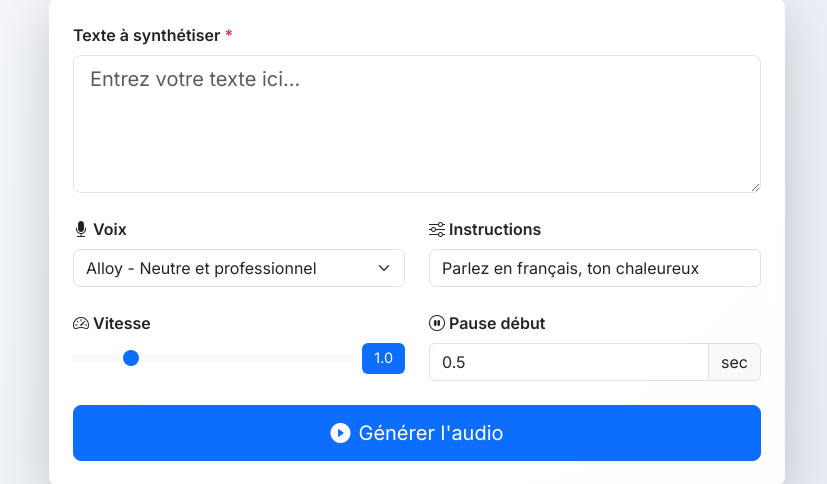
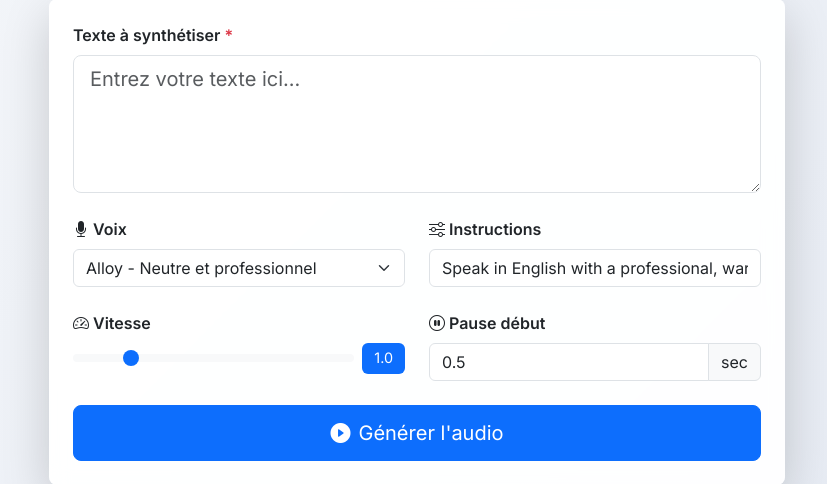
Before and after one commit to fmaitrot/TTS, a Flask app: page / in a window 1280 px wide. Shown: the part 164-648 px from the top of the page, without its empty margins (223-1050 px from the left). Run offline with Flask 3, Linux system fonts and the light colour scheme; some libraries are stand-ins or nearby versions.

Commit message:
update html

```diff
--- a/templates/index.html
+++ b/templates/index.html
@@ -57,7 +57,7 @@
                       <i class="bi bi-sliders me-1"></i>Instructions
                     </label>
                     <input type="text" id="instructions" class="form-control"
-                      value="Parlez en français, ton chaleureux">
+                      value="Speak in English with a professional, warm and caring tone. Maintain a moderate pace with clear enunciation. Pause briefly at commas and pause for about half a second at the end of each sentence.">
                   </div>
                 </div>
 
```
